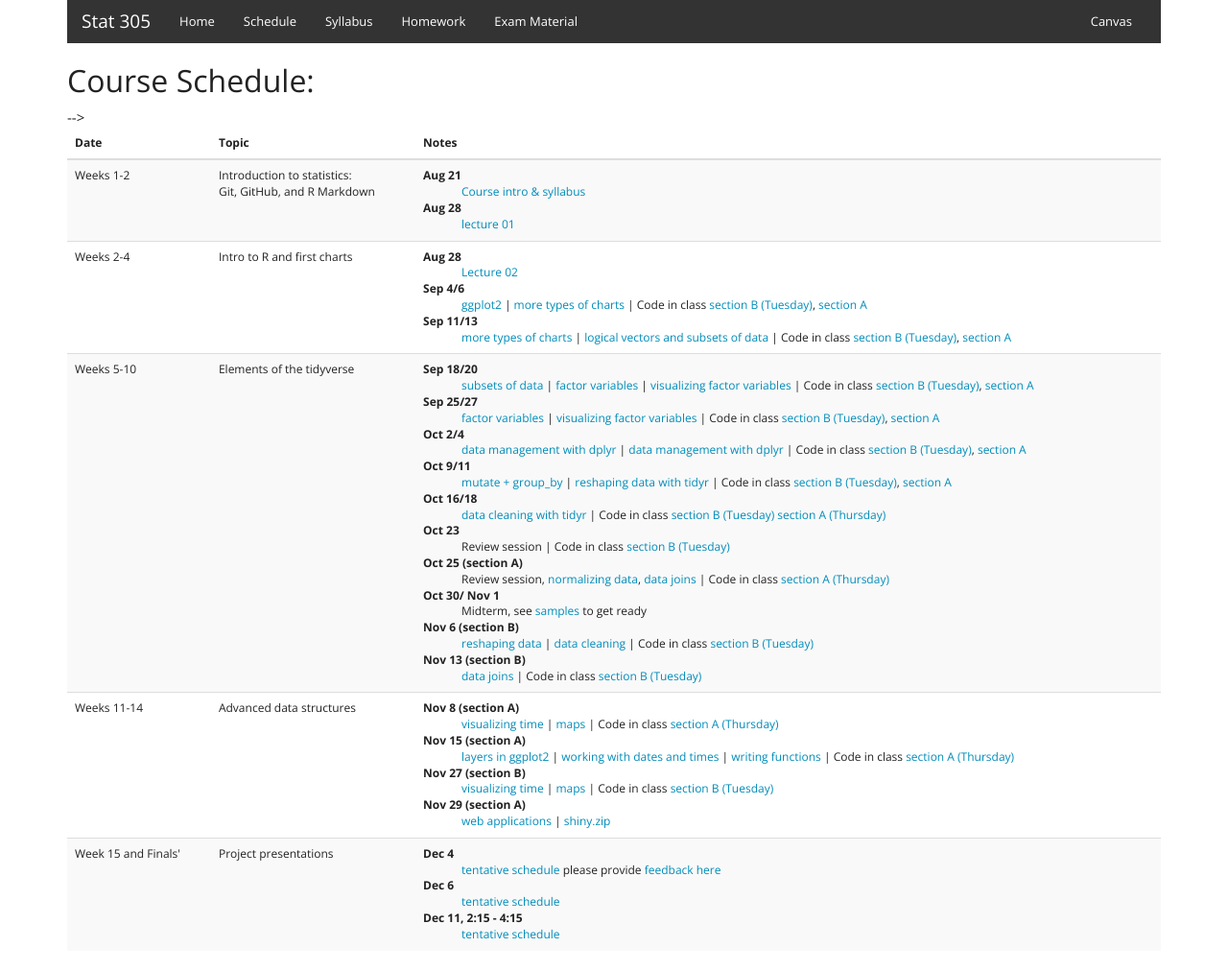
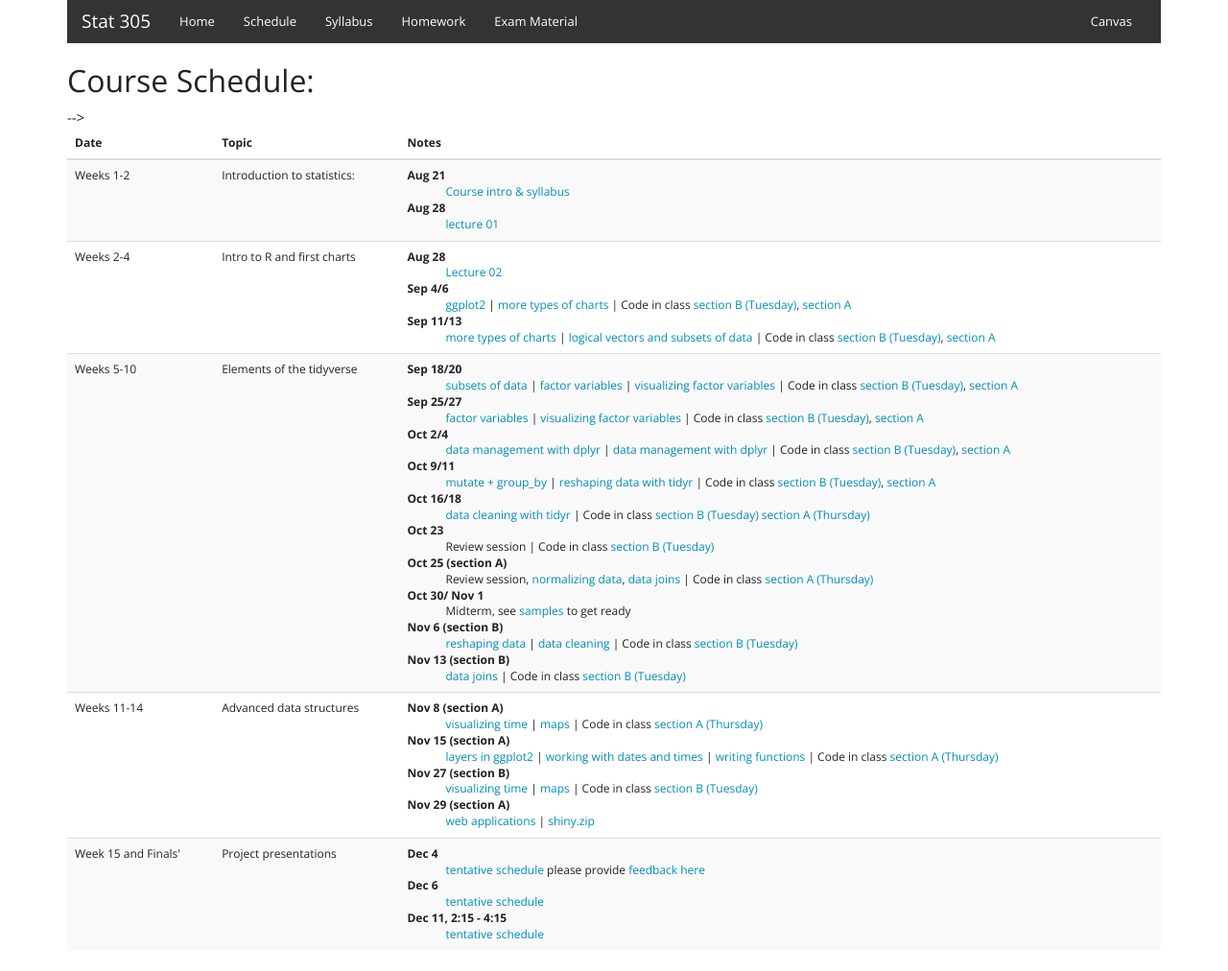
Before and after one commit to ashirazist/stat305.github.io, a Jekyll site: the page built from schedule.html, in a window 1280 px wide. Shown: the whole page at 96% size. Built offline with Jekyll 4.4.1, drawn with Linux system fonts in a browser that asks for light colours.

Commit message:
edit schedule/ week one description

```diff
--- a/schedule.html
+++ b/schedule.html
@@ -19,7 +19,7 @@ root: ""
       <tr>
         <td>Weeks 1-2</td>
         <td>Introduction to statistics: <br>
-        Git, GitHub, and R Markdown</td>
+        </td>
         <td>
           <dl>
           <dt>Aug 21</dt>
```
